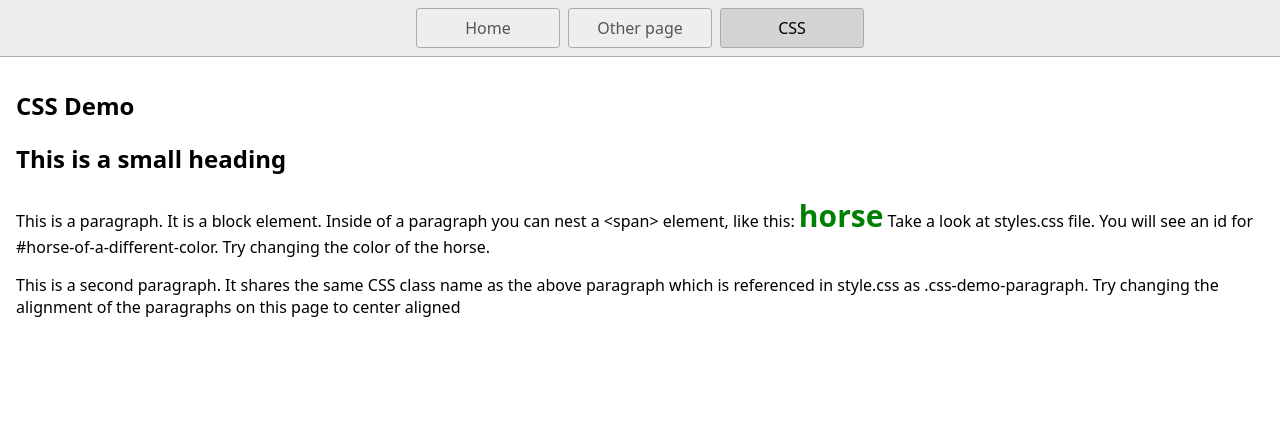
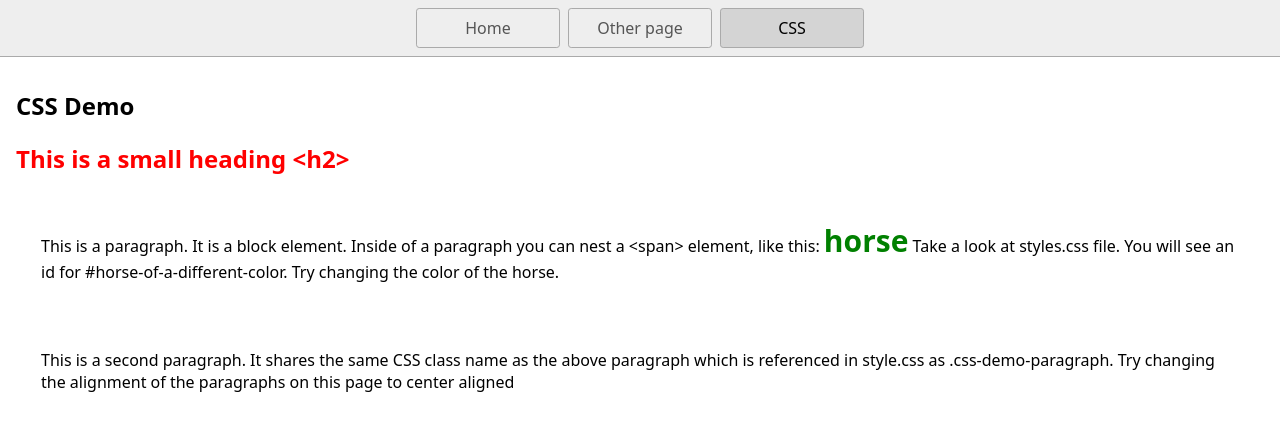
Before and after one commit to patriciakinsman/html-css-demo, a plain HTML site: page css.html in a window 1280 px wide. Drawn offline with Linux system fonts and the light colour scheme.

Commit message:
2 files modified

```diff
--- a/css.html
+++ b/css.html
@@ -15,7 +15,7 @@
     </nav>
     <main>
       <h1>CSS Demo</h1>
-      <h2>This is a small heading</h2>
+      <h2>This is a small heading &lt;h2&gt;</h2>
       <p class="css-demo-paragraph">
         This is a paragraph. It is a block element. Inside of a paragraph you
         can nest a &lt;span&gt; element, like this:
--- a/styles.css
+++ b/styles.css
@@ -45,6 +45,10 @@ h1 {
   font-size: 1.5rem;
 }
 
+h2 {
+  color: red;
+}
+
 #horse-of-a-different-color {
   color: green;
   font-weight: bold;
@@ -53,4 +57,5 @@ h1 {
 
 .css-demo-paragraph {
   text-align: left;
+  padding: 25px;
 }
```
